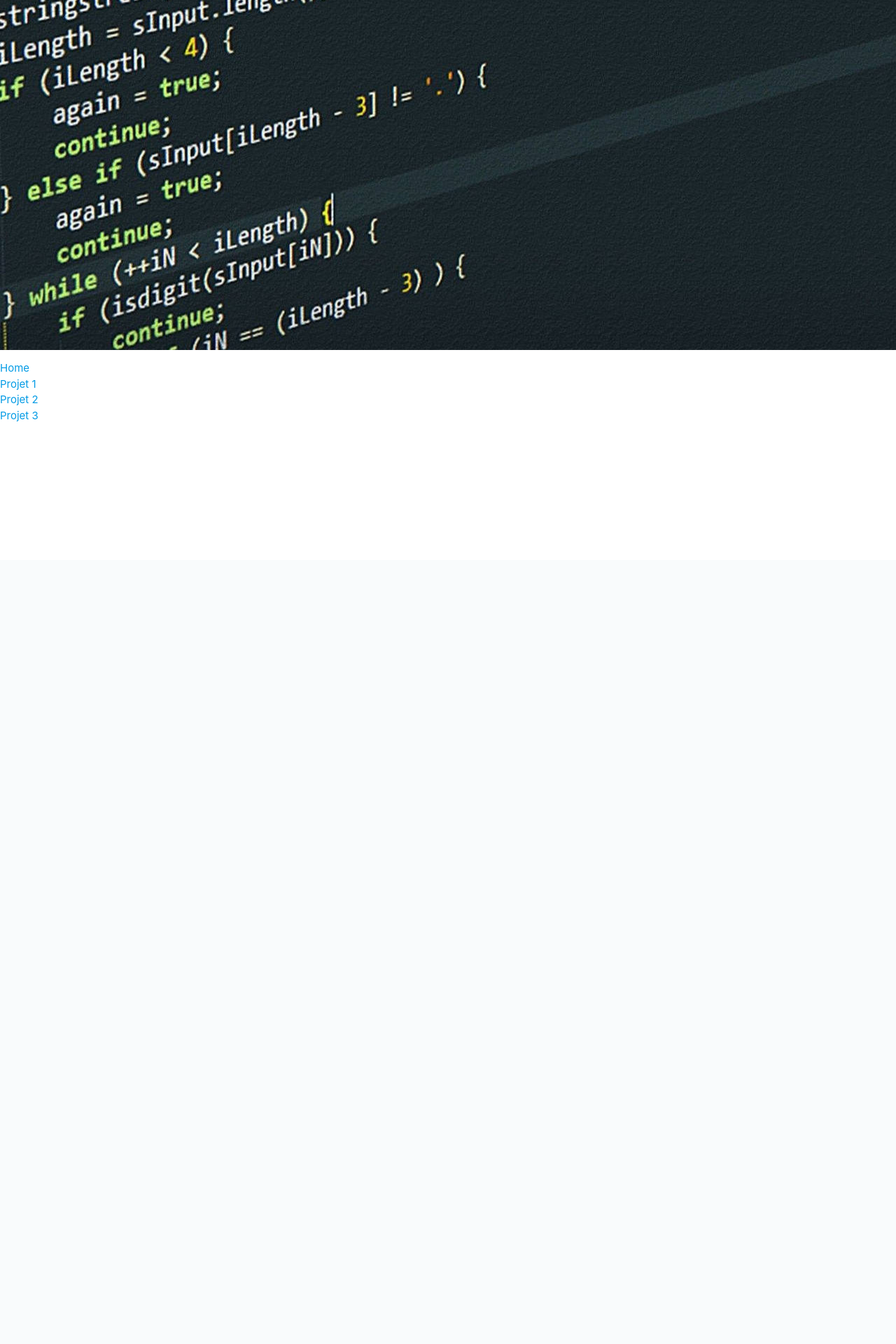
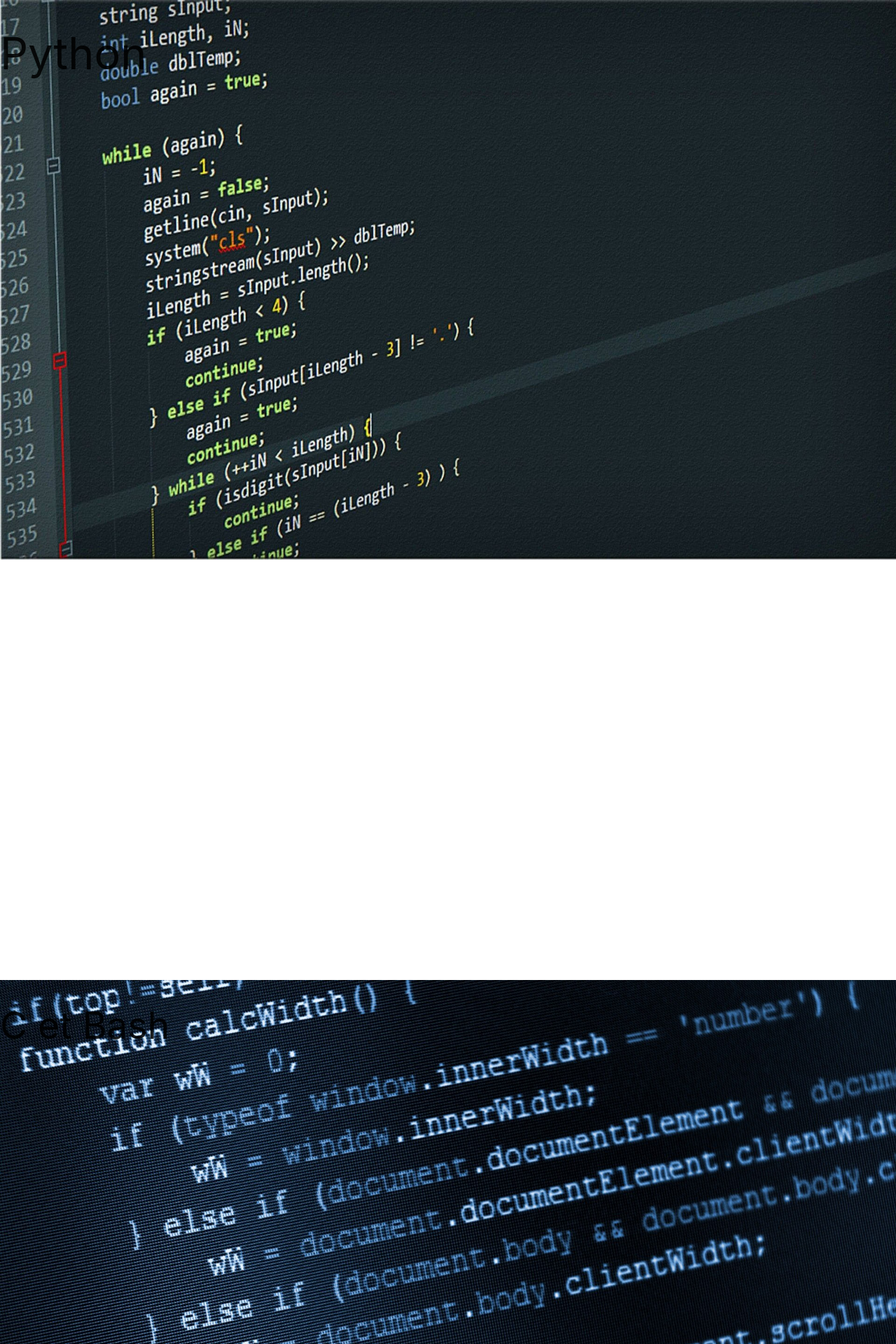
Before and after one commit to Lum0o/SiteResponsive, a PHP site: page / in a window 1280 px wide. Shown: the top 1920 px of the page at 70% size. Before the commit the page ends 602 px from the top, so only its background shows below. Run offline with PHP 8.4, Linux system fonts and the light colour scheme.

Commit message:
parrallax + blocks

```diff
--- a/css/style.css
+++ b/css/style.css
@@ -1,3 +1,11 @@
-.python{
-  height: 200px;
+.parallax-container {
+  height: 800px;
 }
+
+.parallax img{
+  width: 100%;
+}
+
+.block{
+  height: 600px;
+}
--- a/index.html
+++ b/index.html
@@ -15,9 +15,30 @@
   <body>
       <div class="l12 m12 s12 parallax-container">
         <div class="python parallax"><img src="img/wallpaper-python.jpg"></div>
+        <h1>Python</h1>
       </div>
 
+      <div class="l12 m12 s12 block">
 
+      </div>
+
+      <div class="l12 m12 s12 parallax-container">
+        <div class="c parallax"><img src="img/wallpaper-c.jpg"></div>
+        <h2>C et Bash</h2>
+      </div>
+
+      <div class="l12 m12 s12 block">
+
+      </div>
+
+      <div class="l12 m12 s12 parallax-container">
+        <div class="site parallax"><img src="img/wallpaper-site.jpg"></div>
+        <h2>HTML et CSS</h2>
+      </div>
+
+      <div class="l12 m12 s12 block">
+
+      </div>
 
 
   <div class="navbar">
@@ -28,6 +49,8 @@
       <li><a href="file:///C:/Users/franc/github/SiteResponsive/Projet%203.html">Projet 3</a></li>
     </ul>
   </div>
+
+  </div>
     <!--JavaScript at end of body for optimized loading-->
     <script type="text/javascript" src="js/jquery.js"></script>
     <script type="text/javascript" src="js/materialize.min.js"></script>
```
